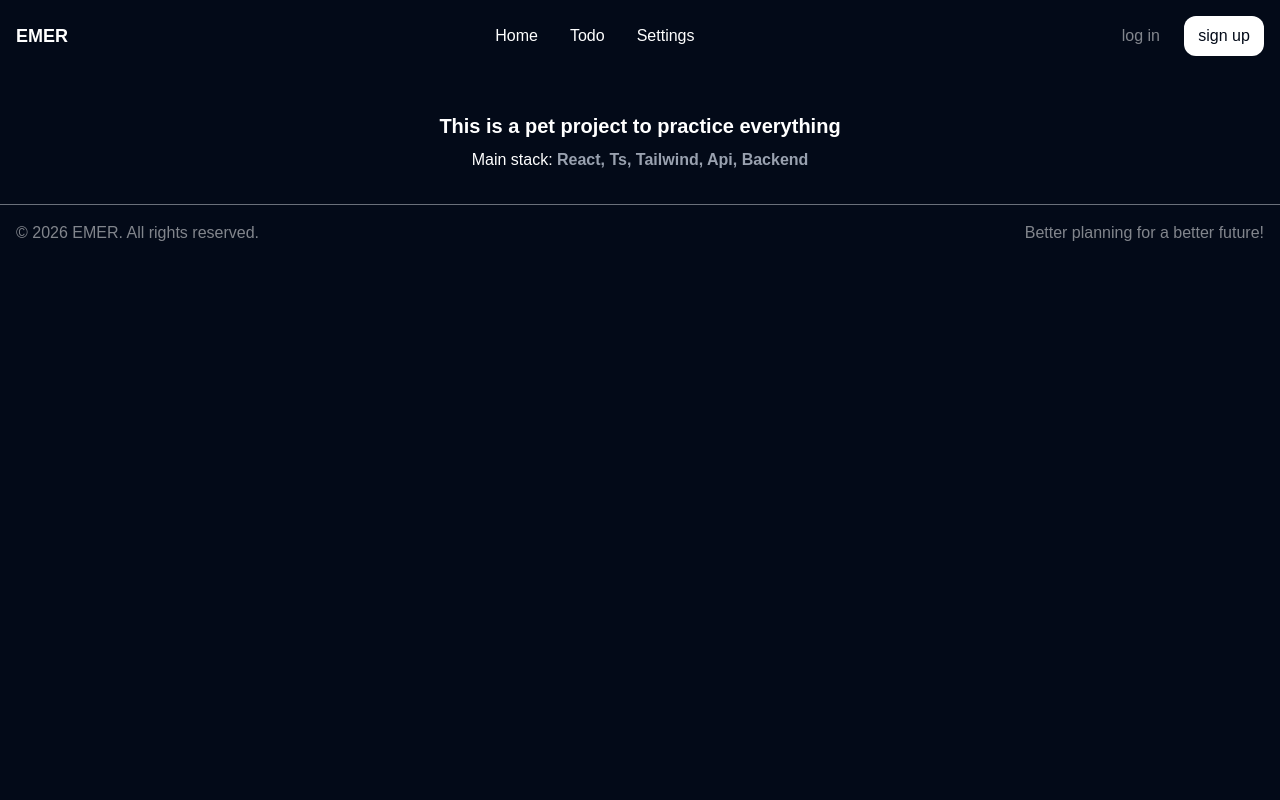
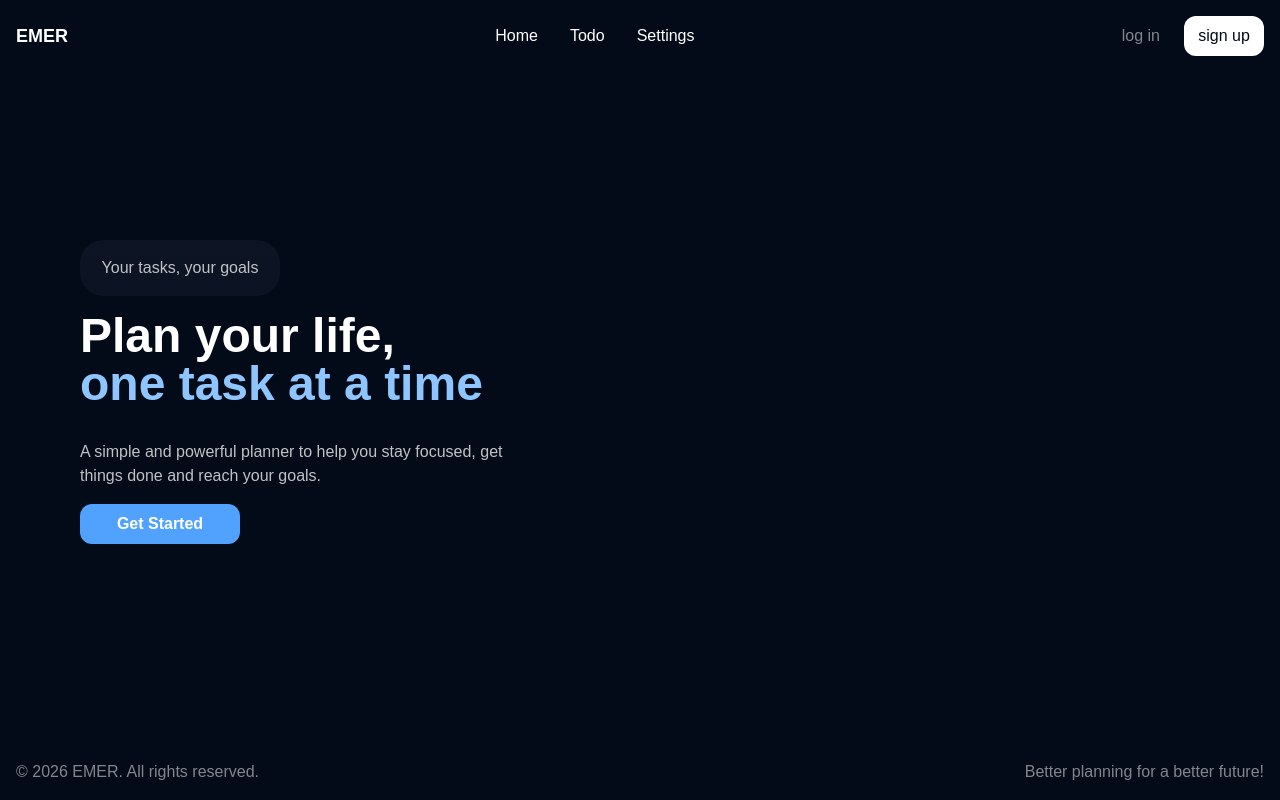
Before and after one commit to ErnestMakarov/emer, a React (Vite) app in the folder frontend/: page / in a window 1280 px wide. Built offline with nearby package versions, Linux system fonts and the light colour scheme.

Commit message:
home hero typography

```diff
--- a/frontend/src/components/layout/Footer.tsx
+++ b/frontend/src/components/layout/Footer.tsx
@@ -1,6 +1,6 @@
 export default function Footer() {
   return (
-    <footer className="flex mt-8 border-t-1 border-gray-300 p-4 justify-between items-center md:flex-row flex-col gap-2 opacity-50">
+    <footer className="flex mt-8 p-4 justify-between items-center md:flex-row flex-col gap-2 opacity-50">
         <p>© 2026 EMER. All rights reserved.</p>
         <p>Better planning for a better future!</p>
     </footer>
--- a/frontend/src/pages/Home/Home.tsx
+++ b/frontend/src/pages/Home/Home.tsx
@@ -1,8 +1,18 @@
+import { NavLink } from "react-router/internal/react-server-client";
+
 export default function Home() {
   return (
-    <section>
-      <h1 className='mt-10 text-center font-bold text-xl'>This is a pet project to practice everything</h1>
-      <p className='mt-2 text-center'>Main stack:  <span className='font-bold text-gray-400'>React, Ts, Tailwind, Api, Backend</span></p>
+    <section className="ml-20 flex flex-col justify-center h-[calc(100vh-160px)] gap-4">
+
+      <p className="flex bg-gray-900 text-white w-50 p-4 rounded-3xl items-center justify-center opacity-75">Your tasks, your goals</p>
+      <h1 className="text-5xl font-bold">Plan your life, <br/>
+       <span className="text-blue-300">one task at a time</span>
+      </h1>
+      <p className="max-w-md mt-4 opacity-75">A simple and powerful planner to help you stay focused, get things done and reach your goals.</p>
+      <NavLink to='/' className="bg-blue-400 text-white font-bold w-40 h-10 rounded-xl flex items-center justify-center hover:transform hover:scale-105">
+        Get Started
+      </NavLink>
+
 
     </section>
   )
```
